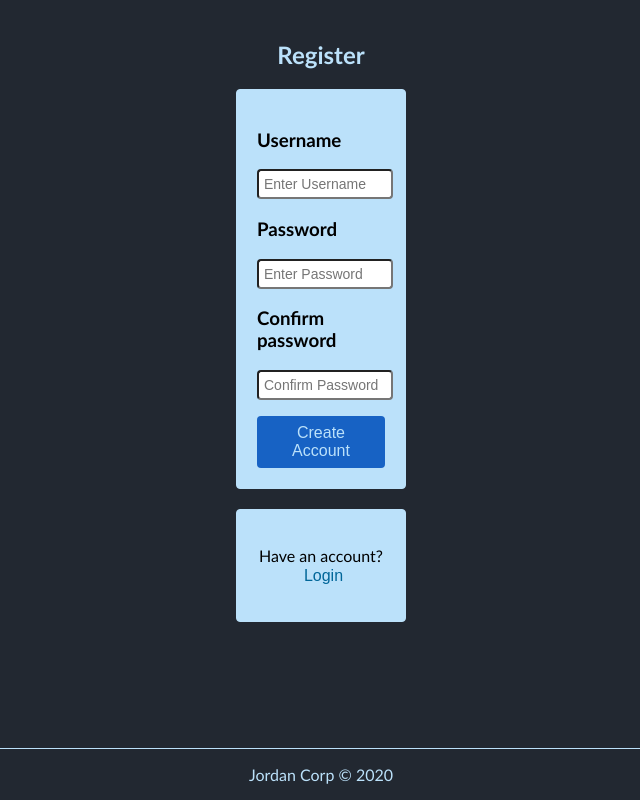
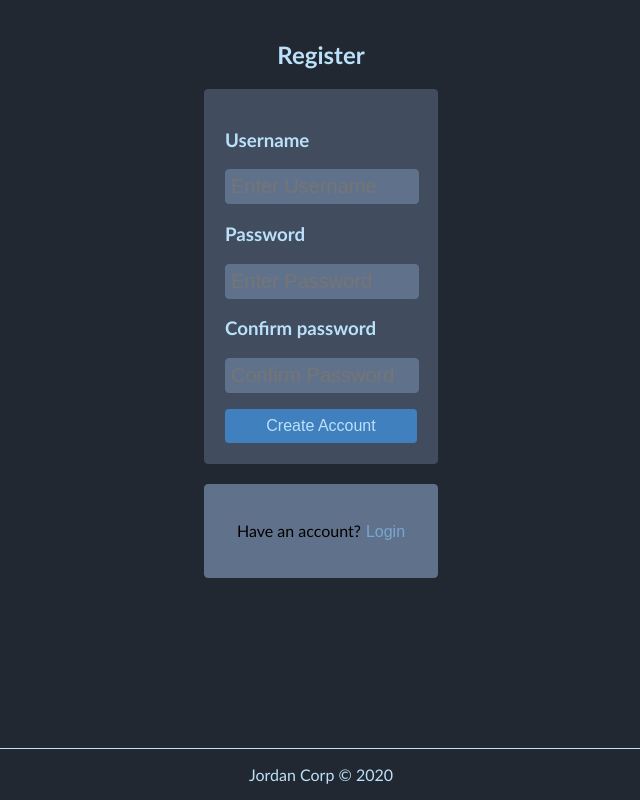
Before and after one commit to Jorbreezy/OtakuWorld, a React app: page /register in a window 1280 px wide. Shown: the whole page, without its empty margins (319-959 px from the left). Built offline with nearby package versions, Linux system fonts and the light colour scheme.

Commit message:
Made some style changes

```diff
--- a/client/components/Dashboard/Form/Form.jsx
+++ b/client/components/Dashboard/Form/Form.jsx
@@ -94,7 +94,7 @@ const Form = () => {
     option: (styles, {
       isDisabled, isFocused,
     }) => {
-      const color = '#808080';
+      const color = '#6699cc';
       return {
         ...styles,
         backgroundColor: isFocused ? color : '#60728b',
--- a/client/components/Dashboard/List.jsx
+++ b/client/components/Dashboard/List.jsx
@@ -16,11 +16,16 @@ const List = ({ match }) => {
   const [genre, setGenre] = useState([]);
   const [status, setStatus] = useState('');
   const [type, setType] = useState('');
+  const [isLoading, setLoading] = useState(true);
   const path = match.path.split('/')[1];
 
   const history = useHistory();
 
   const get = (params = '') => {
+    setTimeout(() => {
+      setLoading(false);
+    }, 100);
+
     if (path === 'favorite') {
       apiRequest(`/user/favorite${params}`)
         .then((res) => {
@@ -61,6 +66,10 @@ const List = ({ match }) => {
   const clickHandler = (e, title, id) => {
     history.push(`/${path}/${id}/${title.replace(/\s/g, '+')}`);
   };
+
+  if (isLoading) {
+    return 'Loading....';
+  }
 
   const searchParams = () => {
     const search = new URLSearchParams();
--- a/client/components/Dashboard/Manga/Detail.jsx
+++ b/client/components/Dashboard/Manga/Detail.jsx
@@ -14,7 +14,7 @@ const Detail = ({ match }) => {
   const details = async () => {
     setTimeout(() => {
       setLoading(false);
-    }, 200);
+    }, 100);
 
     apiRequest(`/manga/${match.params.id}`)
       .then((res) => res.json())
--- a/client/components/Dashboard/Manga/FilterMenu.jsx
+++ b/client/components/Dashboard/Manga/FilterMenu.jsx
@@ -44,7 +44,7 @@ const FilterMenu = ({
     option: (styles, {
       isDisabled, isFocused,
     }) => {
-      const color = '#808080';
+      const color = '#6699cc';
       return {
         ...styles,
         backgroundColor: isFocused ? color : '#60728b',
--- a/client/components/styles/detail.css
+++ b/client/components/styles/detail.css
@@ -1,6 +1,6 @@
 .details {
   display: flex;
-  margin: 3rem auto 3rem auto;
+  margin: 3rem auto;
   width: 50%;
   max-height: 50rem;
 }
@@ -42,7 +42,7 @@
   display: flex;
   flex-wrap: wrap;
   flex-direction: column;
-  background-color: #171b22;
+  background-color: #1a1d20;
   border-radius: 4px;
   width: 60%;
   padding: 5px 10px;
--- a/client/components/styles/form.css
+++ b/client/components/styles/form.css
@@ -8,7 +8,8 @@
   box-sizing: border-box;
   background-color: #60728b;
   color: #bbe1fa;
-  font-size: 1.25rem;
+  font-size: 1rem;
+  outline: none;
 }
 .formInputDiv {
   width: 100%;
@@ -42,15 +43,16 @@
   display: flex;
   width: 100%;
   justify-content: center;
+  margin: 3rem auto;
 }
 
 .formWrapper label {
-  font-size: 1.25rem;
+  font-size: 1rem;
   margin-bottom: 5px;
 }
 
 textarea {
-  height: 300px;
+  height: 150px;
   background-color: #60728b;
   border: #414d5e;
 }
--- a/client/components/styles/login.css
+++ b/client/components/styles/login.css
@@ -10,7 +10,7 @@
   display: flex;
   flex-direction: column;
   text-align: center;
-  width: 20%;
+  width: 30%;
   height: 40%;
   padding-top: 20px;
 }
@@ -27,8 +27,9 @@
   margin-right: auto;
   padding: 20px;
   border-radius: 4px;
-  border: 1px solid #bbe1fa;
-  background-color: #bbe1fa;
+  border: 1px solid #414d5e;
+  background-color: #414d5e;
+  color: #bbe1fa;
 }
 
 .inputWrapper > input {
@@ -39,13 +40,17 @@
   border-radius: 4px;
   outline: none;
   vertical-align:middle;
+  border: 1px solid #60728b;
+  background-color: #60728b;
+  color: #bbe1fa;
+  font-size: 1.25rem;
 }
 
 .inputWrapper > button {
   width: 100%;
   border-radius: 4px;
   border: none;
-  background-color: #1762c4;
+  background-color: #4080bf;
   padding: 8px 12px;
   cursor: pointer;
   color: #bbe1fa;
@@ -54,7 +59,7 @@
 }
 
 .inputWrapper > button:hover {
-  background-color: #156ec2;
+  background-color: #336699;
 }
 
 .redirectButton {
@@ -63,8 +68,8 @@
   margin: 20px auto;
   padding: 20px;
   border-radius: 4px;
-  border: 1px solid #bbe1fa;
-  background-color: #bbe1fa;
+  border: 1px solid #60728b;
+  background-color: #60728b;
 }
 
 .redirectButton > p {
@@ -75,7 +80,7 @@
   padding: 0;
   border: none;
   background: none;
-  color: #069;
+  color: #79a6d2;
   cursor: pointer;
   font-size: inherit;
   margin-left: 5px;
--- a/client/components/styles/style.css
+++ b/client/components/styles/style.css
@@ -51,7 +51,7 @@ ul li a:hover {
 
 #header {
   display: flex;
-  min-height: 6vh;
+  max-height: 8vh;
   width: 100%;
   border-bottom: 1px solid;
   flex-wrap: wrap;
```
